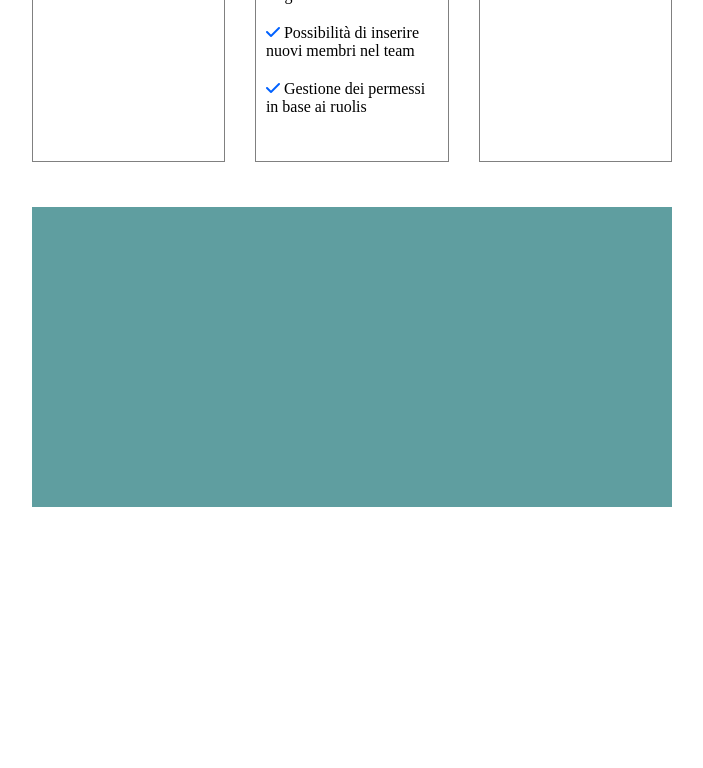
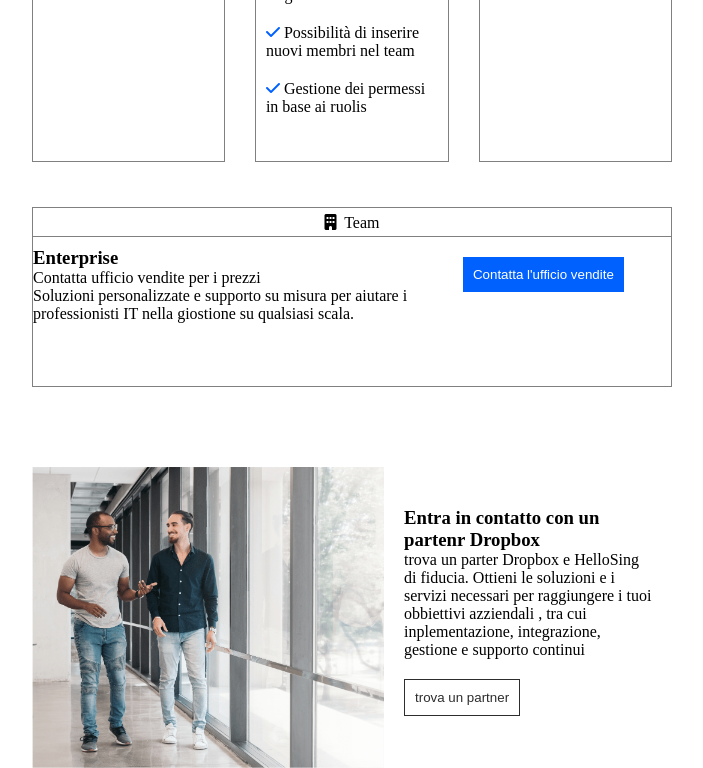
Before and after one commit to AndreaMessene/htmlcss-dropbox, a plain HTML site: page index.html in a window 1280 px wide. Shown: the part 1383-2151 px from the top of the page, without its empty margins (288-991 px from the left). Before the commit the page ends 1890 px from the top, so only its background shows below. Drawn offline with Linux system fonts and the light colour scheme; a web font is replaced by a local one.

Commit message:
contatta uff. vendite-trova un partner

```diff
--- a/index.html
+++ b/index.html
@@ -226,33 +226,48 @@
             </div>
         </section>
 
+        <!-- ufficio vendite -->
+
         <section>
-            <div class="team-2">
+
+            <div class="cont-uff-vendite entra-in-contatto">
+                <div class="font-team">
+                    <span><i class="fa-solid fa-building"></i> Team</span>
+                </div>
+
+                <div class="enterprise-contatti flex">
+                    <div class="enterprise-testo">
+                        <h3>Enterprise</h3>
+                        <p>Contatta ufficio vendite per i prezzi </p>
+                        <p> Soluzioni personalizzate e supporto su misura   per aiutare i professionisti IT nella giostione su    qualsiasi scala.</p>
+                    </div>
+
+                    <div class="button-ufficio">
+                        <a href=""> <button>Contatta l'ufficio vendite</button> </a>
+                    </div>
+                </div>
+            </div>
+
+        </section>
+
+
+        <!-- entra in contatto con un partner -->
+
+        <section class="entra-in-contatto flex">
+            <div class="partner">
+                <img src="./assets/img/partner.png" width="100%" alt="">
+            </div>
+            <div class="testo-partner">
+                <h3>Entra in contatto con un partenr Dropbox</h3>
+                <p>trova un parter Dropbox e HelloSing di fiducia. Ottieni le soluzioni e i servizi necessari per raggiungere i tuoi obbiettivi azziendali , tra cui inplementazione, integrazione, gestione e supporto continui</p>
+
+                <a href="#"><button class="bott-partner">trova un partner</button></a>
 
             </div>
         </section>
+
+
     </header>
 
 </body>
 </html>
-
-
-<!-- <div class="cont-nav flex jc-b ai-c">
-    <div class="info-nav flex jc-b ai-c">
-            <img class="logo" src="./assets/img/logo-small.png" alt="logo">
-        <ul class="nav-list">
-            <li><a href="">Perché Dropbox</a></li>
-            <li><a href="">Funzioi</a></li>
-            <li><a href="">Piani e Prezzi</a></li>
-        </ul>
-    </div>
-
-    <div class="supporto-nav flex jc-b ai-c">
-        <ul class="nav-list">
-            <li><a href="">Supporto</a></li>
-            <li><a href="">Contatta l'ufficio vendite</a></li>
-            <li><button class="white-button-nav">Accedi</button></li>
-            <li><button class="blue-button-nav">Inizia</button></li>
-        </ul>
-    </div>
-</div> -->
--- a/style.css
+++ b/style.css
@@ -181,14 +181,53 @@ i{
     margin-bottom: 38.7px;
 }
 /****** ******/
+.font-team{
+    height: 30px;
+    text-align: center;
+    line-height: 30px;
+    border: 1px solid gray;
+}
 
-/* section 2 */
+.enterprise-contatti{
+    height: 150px;
+    border-right: 1px solid gray;
+    border-bottom: 1px solid gray ;
+    border-left: 1px solid gray;
+}
 
-.team-2{
+.enterprise-testo{
+    width: 60%;
+}
+
+.button-ufficio{
+    width: 40%;
+    text-align: center;
+}
+
+
+/* entra in contatto con un partner */
+
+.entra-in-contatto{
     max-width: 50%;
     margin: 0 auto;
-    width: 100%;
-    height: 300px;
-    background-color: cadetblue;
     margin-top: 80px;
 }
+
+.partner img{
+    display: block;
+}
+
+.partner{
+    width: 55%;
+}
+
+.testo-partner{
+    width: 45%;
+    padding: 30px 20px 20px 20px;
+}
+
+.bott-partner{
+    background-color: white;
+    color: rgb(45, 45, 45);
+    border: 1px solid rgb(45, 45, 45);
+}
```
